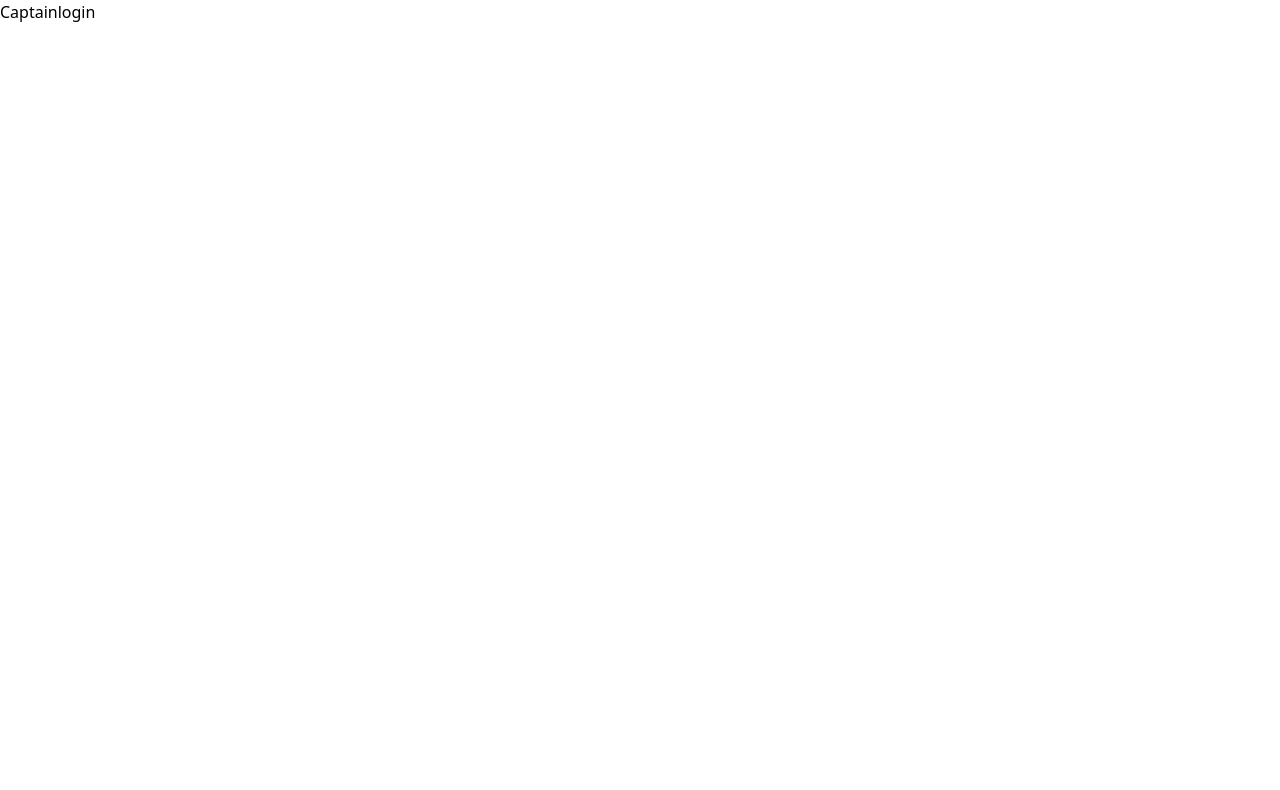
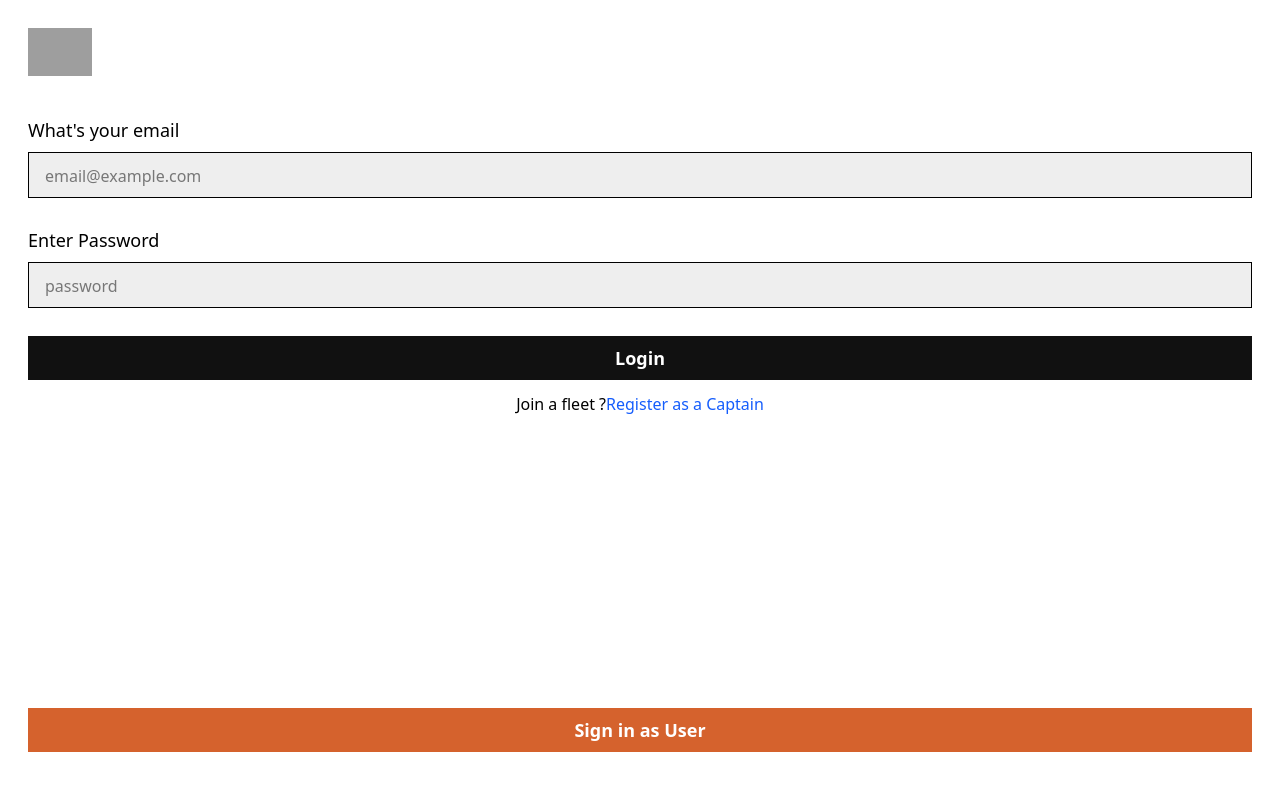
Before and after one commit to YeahitsDivyansh/UBER-CLONE, a React (Vite) app in the folder frontend/: page /captain-login in a window 1280 px wide. Shown: the top 790 px of the page. Built offline with nearby package versions, Linux system fonts and the light colour scheme; grey boxes are pictures that could not be loaded.

Commit message:
captain form inititated

```diff
--- a/frontend/src/App.jsx
+++ b/frontend/src/App.jsx
@@ -2,8 +2,8 @@ import { Route, Routes } from "react-router-dom";
 import Home from "./pages/Home";
 import UserLogin from "./pages/UserLogin";
 import UserSignup from "./pages/UserSignup";
-import CaptainLogin from "./pages/CaptainLogin";
 import CaptainSignup from "./pages/CaptainSignup";
+import Captainlogin from "./pages/CaptainLogin";
 
 const App = () => {
   return (
@@ -12,7 +12,7 @@ const App = () => {
         <Route path="/" element={<Home />} />
         <Route path="/login" element={<UserLogin />} />
         <Route path="/signup" element={<UserSignup />} />
-        <Route path="/captain-login" element={<CaptainLogin />} />
+        <Route path="/captain-login" element={<Captainlogin />} />
         <Route path="/captain-signup" element={<CaptainSignup />} />
       </Routes>
     </div>
--- a/frontend/src/pages/Captainlogin.jsx
+++ b/frontend/src/pages/Captainlogin.jsx
@@ -1,5 +1,77 @@
+import { useState } from "react";
+import { Link } from "react-router-dom";
 const Captainlogin = () => {
-  return <div>Captainlogin</div>;
+  const [email, setEmail] = useState("");
+  const [password, setPassword] = useState("");
+  const [userData, setUserData] = useState({});
+
+  const submitHandler = (e) => {
+    e.preventDefault();
+    setUserData({
+      email: email,
+      password: password,
+    });
+    console.log(userData);
+    setEmail("");
+    setPassword("");
+  };
+
+  return (
+    <div className="p-7 h-screen flex flex-col justify-between">
+      <div>
+        <img
+          className="w-16 mb-10"
+          src="https://www.svgrepo.com/show/505031/uber-driver.svg"
+        />
+        <form
+          onSubmit={(e) => {
+            submitHandler(e);
+          }}
+        >
+          <h3 className="text-lg font-medium mb-2">What&apos;s your email</h3>
+
+          <input
+            type="email"
+            value={email}
+            onChange={(e) => setEmail(e.target.value)}
+            required
+            className="bg-[#eeeeee] mb-7 px-4 py-2 border w-full text-lg placeholder:text-base"
+            placeholder="email@example.com"
+          />
+
+          <h3 className="text-lg font-medium mb-2">Enter Password</h3>
+
+          <input
+            type="password"
+            value={password}
+            onChange={(e) => setPassword(e.target.value)}
+            required
+            placeholder="password"
+            className="bg-[#eeeeee] mb-7 px-4 py-2 border w-full text-lg placeholder:text-base"
+          />
+
+          <button className="bg-[#111] text-white font-semibold mb-3 px-4 py-2 w-full text-lg placeholder:text-base">
+            Login
+          </button>
+        </form>
+        <p className="text-center">
+          Join a fleet ?
+          <Link to="/signup" className="text-blue-600">
+            Register as a Captain
+          </Link>
+        </p>
+      </div>
+
+      <div>
+        <Link
+          to="/captain-login"
+          className="bg-[#d5622d] flex items-center justify-center text-white font-semibold mb-5 px-4 py-2 w-full text-lg placeholder:text-base"
+        >
+          Sign in as User
+        </Link>
+      </div>
+    </div>
+  );
 };
 
 export default Captainlogin;
--- a/frontend/src/pages/UserLogin.jsx
+++ b/frontend/src/pages/UserLogin.jsx
@@ -1,5 +1,77 @@
+import { useState } from "react";
+import { Link } from "react-router-dom";
 const UserLogin = () => {
-  return <div>UserLogin</div>;
+  const [email, setEmail] = useState("");
+  const [password, setPassword] = useState("");
+  const [userData, setUserData] = useState({});
+
+  const submitHandler = (e) => {
+    e.preventDefault();
+    setUserData({
+      email: email,
+      password: password,
+    });
+    console.log(userData);
+    setEmail("");
+    setPassword("");
+  };
+
+  return (
+    <div className="p-7 h-screen flex flex-col justify-between">
+      <div>
+        <img
+          className="w-16 mb-10"
+          src="https://upload.wikimedia.org/wikipedia/commons/5/58/Uber_logo_2018.svg"
+        />
+        <form
+          onSubmit={(e) => {
+            submitHandler(e);
+          }}
+        >
+          <h3 className="text-lg font-medium mb-2">What&apos;s your email</h3>
+
+          <input
+            type="email"
+            value={email}
+            onChange={(e) => setEmail(e.target.value)}
+            required
+            className="bg-[#eeeeee] mb-7 px-4 py-2 border w-full text-lg placeholder:text-base"
+            placeholder="email@example.com"
+          />
+
+          <h3 className="text-lg font-medium mb-2">Enter Password</h3>
+
+          <input
+            type="password"
+            value={password}
+            onChange={(e) => setPassword(e.target.value)}
+            required
+            placeholder="password"
+            className="bg-[#eeeeee] mb-7 px-4 py-2 border w-full text-lg placeholder:text-base"
+          />
+
+          <button className="bg-[#111] text-white font-semibold mb-3 px-4 py-2 w-full text-lg placeholder:text-base">
+            Login
+          </button>
+        </form>
+        <p className="text-center">
+          New Here ?
+          <Link to="/signup" className="text-blue-600">
+            Create New Account
+          </Link>
+        </p>
+      </div>
+
+      <div>
+        <Link
+          to="/captain-login"
+          className="bg-[#10b461] flex items-center justify-center text-white font-semibold mb-5 px-4 py-2 w-full text-lg placeholder:text-base"
+        >
+          Sign in as Captain
+        </Link>
+      </div>
+    </div>
+  );
 };
 
 export default UserLogin;
```
